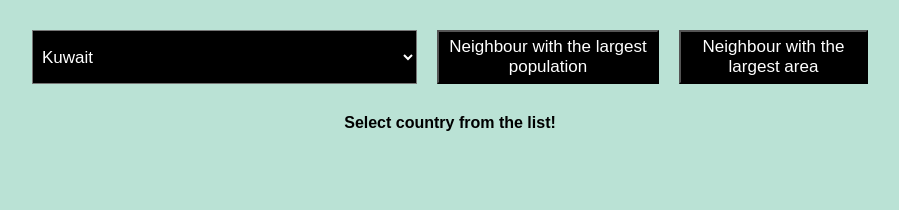
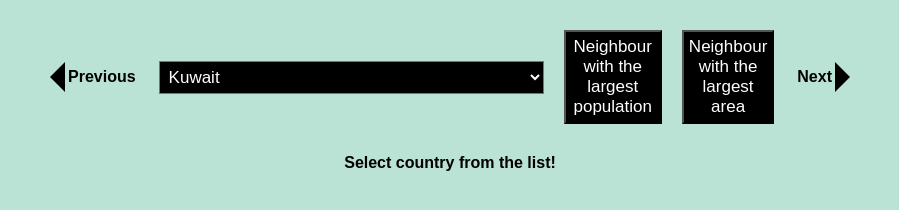
Before and after one commit to AlexandraTnd/cc-neighbouring-countries, a website: page frontend/index.html in a window 1280 px wide. Shown: the whole page, without its empty margins (190-1089 px from the left). Drawn offline with Linux system fonts and the light colour scheme.

Commit message:
add arrows in toolbar

```diff
--- a/frontend/index.html
+++ b/frontend/index.html
@@ -9,9 +9,11 @@
 </head>
 <body>
 	<nav id="toolbar">
+		<div id="previous"><div id="previousarrow"></div><strong>Previous</strong></div>
 		<select id="all"></select>
 		<button id="population">Neighbour with the largest population</button>
 		<button id="area">Neighbour with the largest area</button>
+		<div id="after"><strong>Next</strong><div id="afterarrow"></div></div>
 	</nav>
 	<main id="country"><strong>Select country from the list!</strong></main>
 	<script src="data.js" type="text/javascript"></script>
--- a/frontend/styles.css
+++ b/frontend/styles.css
@@ -12,13 +12,15 @@ body {
 
 #toolbar {
     display: flex;
-    align-content: center;
+    align-items: center;
     justify-content: center;
     gap: 20px;
     padding: 30px;
 }
 
-#all, #population, #area {
+#all,
+#population,
+#area {
     font-size: 17px;
     background-color: black;
     color: white;
@@ -32,3 +34,57 @@ h1 {
 img {
     height: 200px;
 }
+
+hr {
+    border: 2px solid black;
+}
+
+#previousarrow {
+    display: inline-block;
+    width: 0;
+    height: 0;
+    border-right: 15px solid black;
+    border-left: 15px solid transparent;
+    border-top: 15px solid transparent;
+    border-bottom: 15px solid transparent;
+}
+
+#previous {
+    display: flex;
+    align-items: center;
+    justify-content: center;
+    gap: 3px;
+    padding: 3px;
+}
+
+#afterarrow {
+    display: inline-block;
+    width: 0;
+    height: 0;
+    border-left: 15px solid black;
+    border-right: 15px solid transparent;
+    border-top: 15px solid transparent;
+    border-bottom: 15px solid transparent;
+}
+
+#after {
+    display: flex;
+    align-items: center;
+    justify-content: center;
+    gap: 3px;
+    padding: 3px;
+}
+
+#after:hover, #previous:hover {
+    cursor: pointer;
+    color: white;
+    text-shadow: 0px 0px 20px rgb(37, 106, 84);
+}
+
+#after:hover #afterarrow {
+    border-left-color: white;
+}
+
+#previous:hover #previousarrow {
+    border-right-color: white;
+}
```
